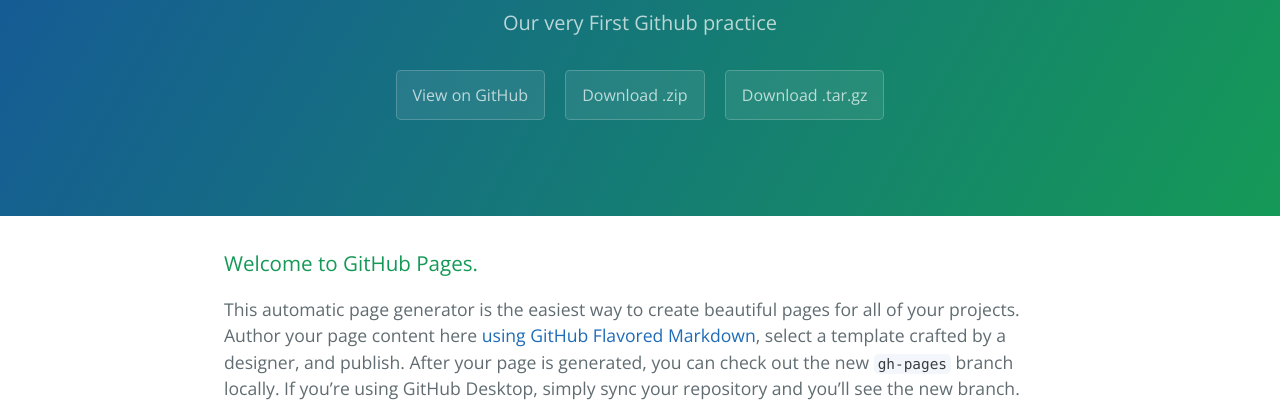
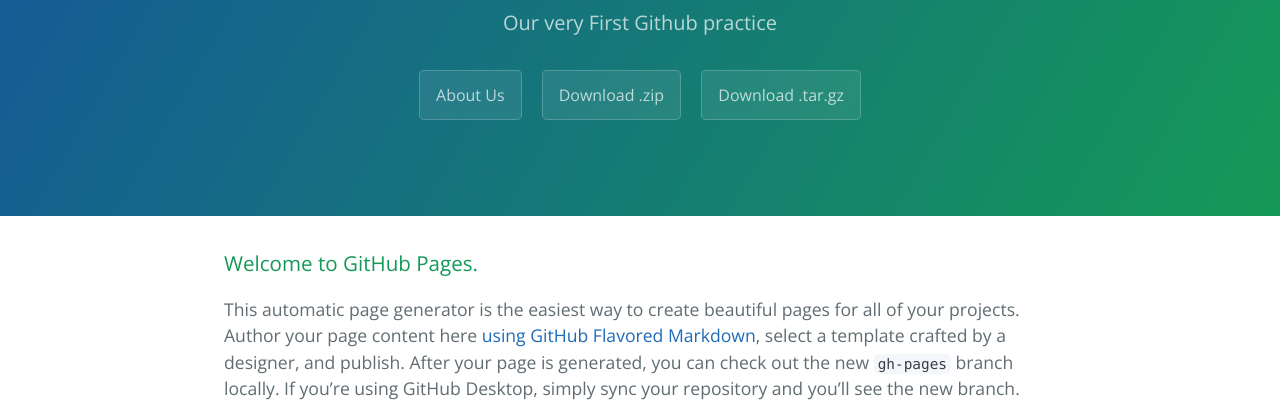
Before and after one commit to Afaque0001/First_practice, a plain HTML site: page index.html in a window 1280 px wide. Shown: the part 167-569 px from the top of the page. Drawn offline with nearby package versions, Linux system fonts and the light colour scheme.

Commit message:
New File about us

```diff
--- a/index.html
+++ b/index.html
@@ -13,7 +13,7 @@
     <section class="page-header">
       <h1 class="project-name">First project</h1>
       <h2 class="project-tagline">Our very First Github practice</h2>
-      <a href="https://github.com/Afaque0001/First_practice" class="btn">View on GitHub</a>
+      <a href="about.hmtl" class="btn">About Us</a>
       <a href="https://github.com/Afaque0001/First_practice/zipball/master" class="btn">Download .zip</a>
       <a href="https://github.com/Afaque0001/First_practice/tarball/master" class="btn">Download .tar.gz</a>
     </section>
```
